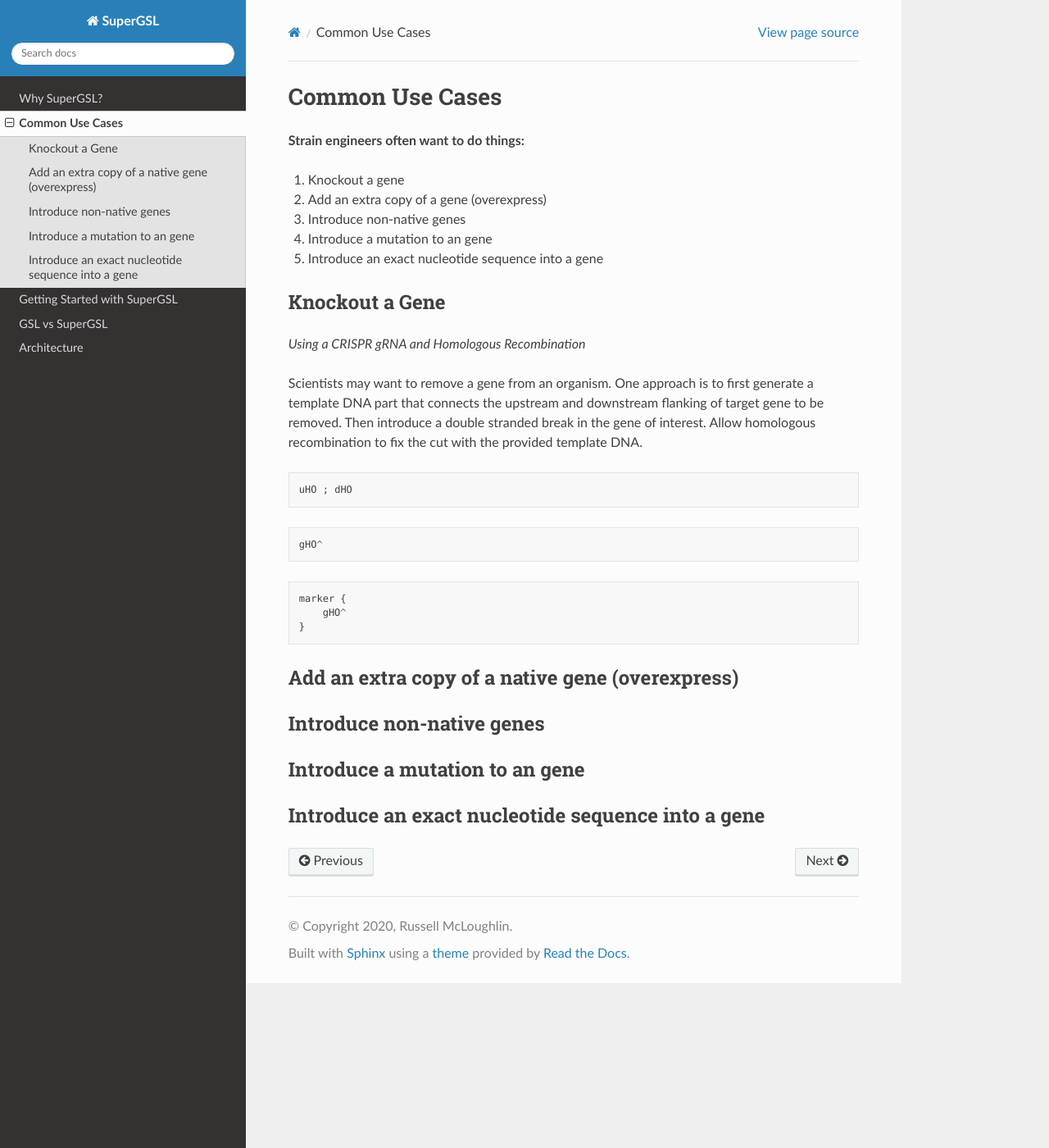
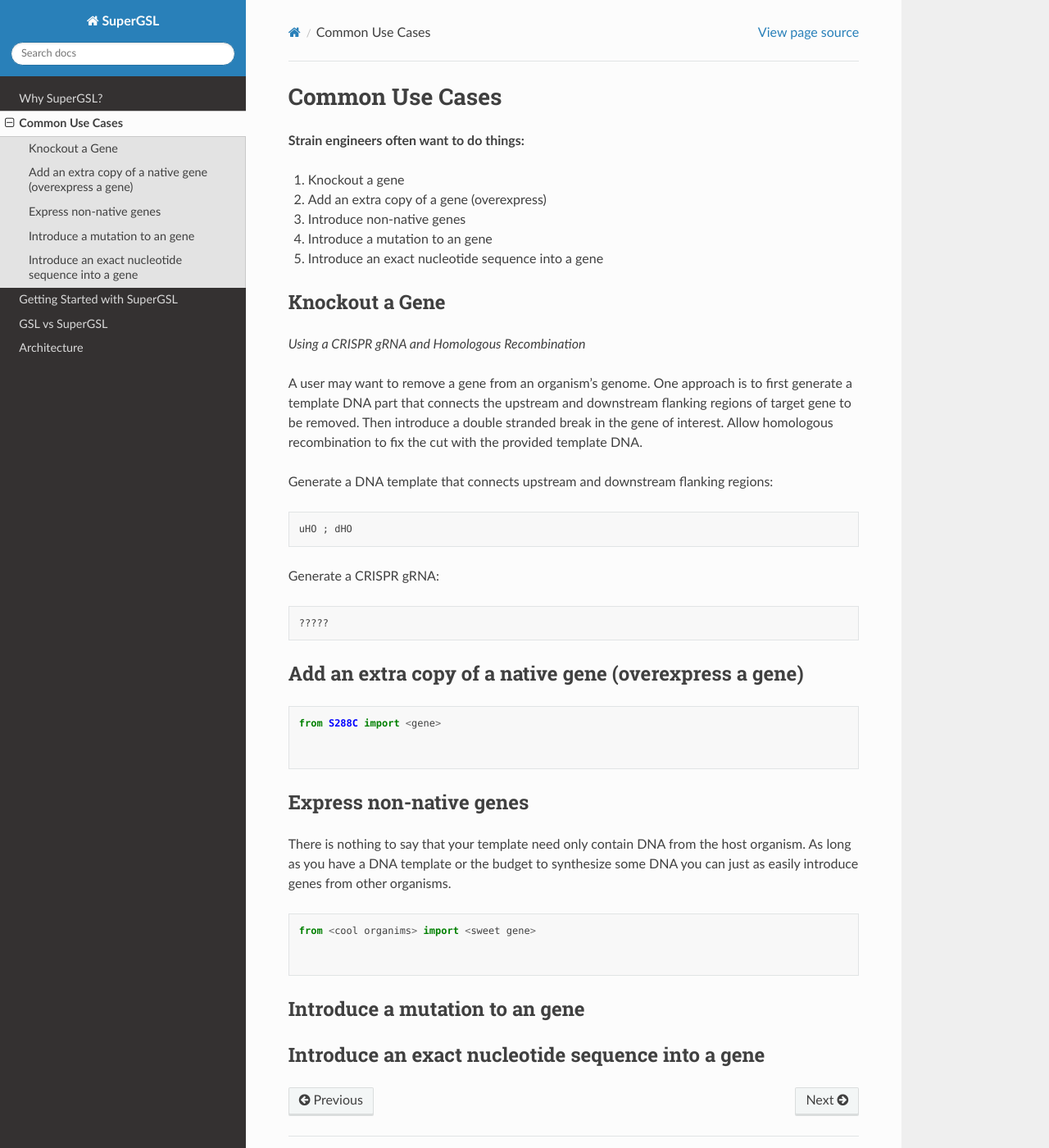
Before and after one commit to rmcl/supergsl, a Sphinx documentation site: the page built from docs/source/common_use_cases.md, in a window 1280 px wide and 1400 px high. Shown: the whole window at 82% size. Built offline with Sphinx 7.4.7 and the Read the Docs theme 2.0.0, drawn with Linux system fonts in a browser that asks for light colours.

Commit message:
Improve documentation using sphinx

````diff
--- a/docs/source/common_use_cases.md
+++ b/docs/source/common_use_cases.md
@@ -13,24 +13,38 @@
 
 *Using a CRISPR gRNA and Homologous Recombination*
 
-Scientists may want to remove a gene from an organism. One approach is to first generate a template DNA part that connects the upstream and downstream flanking of target gene to be removed. Then introduce a double stranded break in the gene of interest. Allow homologous recombination to fix the cut with the provided template DNA.
+A user may want to remove a gene from an organism's genome. One approach is to first generate a template DNA part that connects the upstream and downstream flanking regions of target gene to be removed. Then introduce a double stranded break in the gene of interest. Allow homologous recombination to fix the cut with the provided template DNA.
 
+Generate a DNA template that connects upstream and downstream flanking regions:
 ```
 uHO ; dHO
 ```
 
+Generate a CRISPR gRNA:
 ```
-gHO^
+?????
 ```
 
+## Add an extra copy of a native gene (overexpress a gene)
+
 ```
-marker {
-    gHO^
-}
+from S288C import <gene>
+
+
+
 ```
-## Add an extra copy of a native gene (overexpress)
 
-## Introduce non-native genes
+
+## Express non-native genes
+
+There is nothing to say that your template need only contain DNA from the host organism. As long as you have a DNA template or the budget to synthesize some DNA you can just as easily introduce genes from other organisms.
+
+```
+from <cool organims> import <sweet gene>
+
+
+
+```
 
 ## Introduce a mutation to an gene
 
````
Also changed, not shown: README.md (+1 -76 lines), docs/index.md (deleted, +0 -1 lines), docs/source/getting_started.md (+14 -1 lines), docs/source/gsl_vs_supergsl.md (+57 -0 lines), docs/source/why_does_supergsl_exist.md (+1 -1 lines), supergsl-config-default.json (added, +10 -0 lines), 1 other file.
